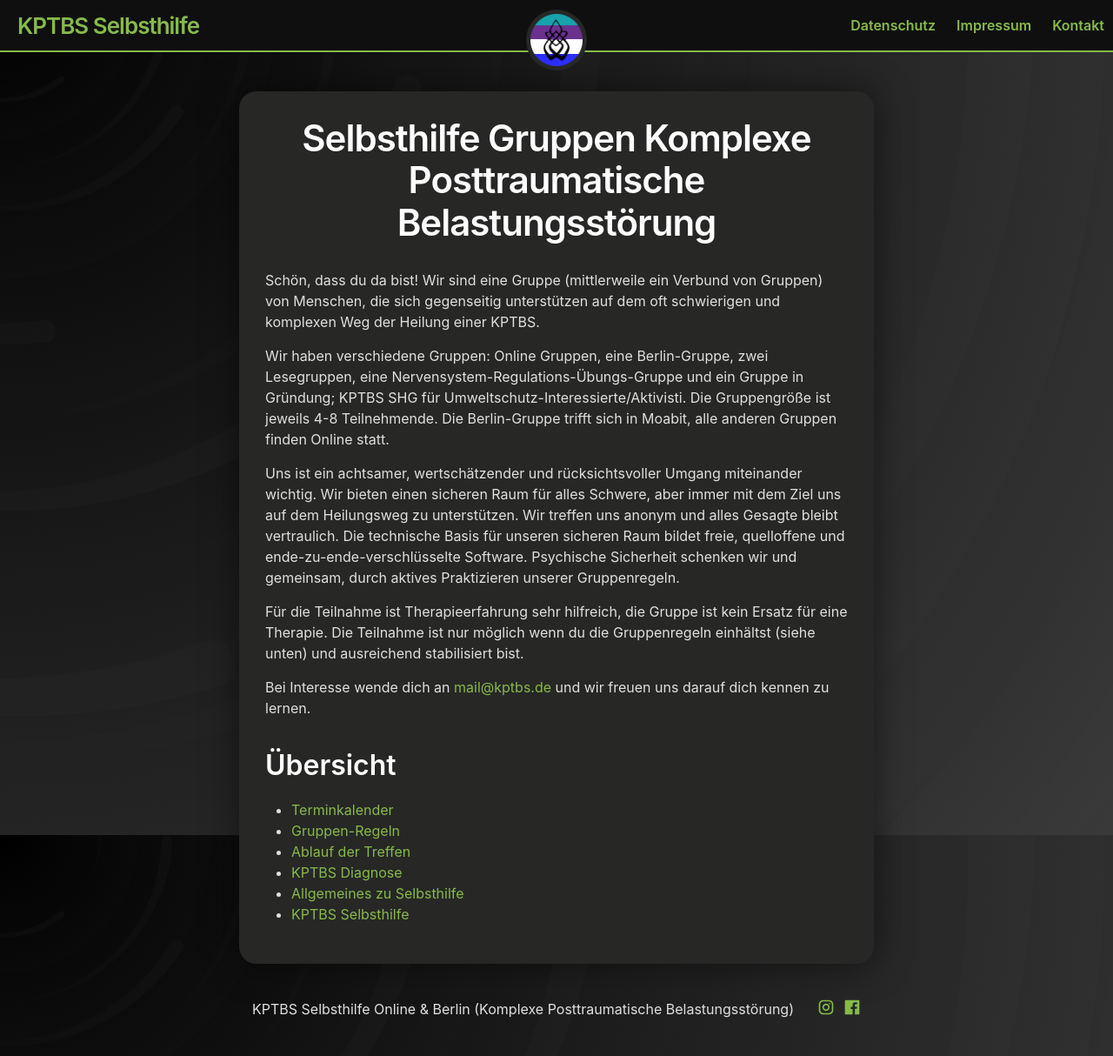
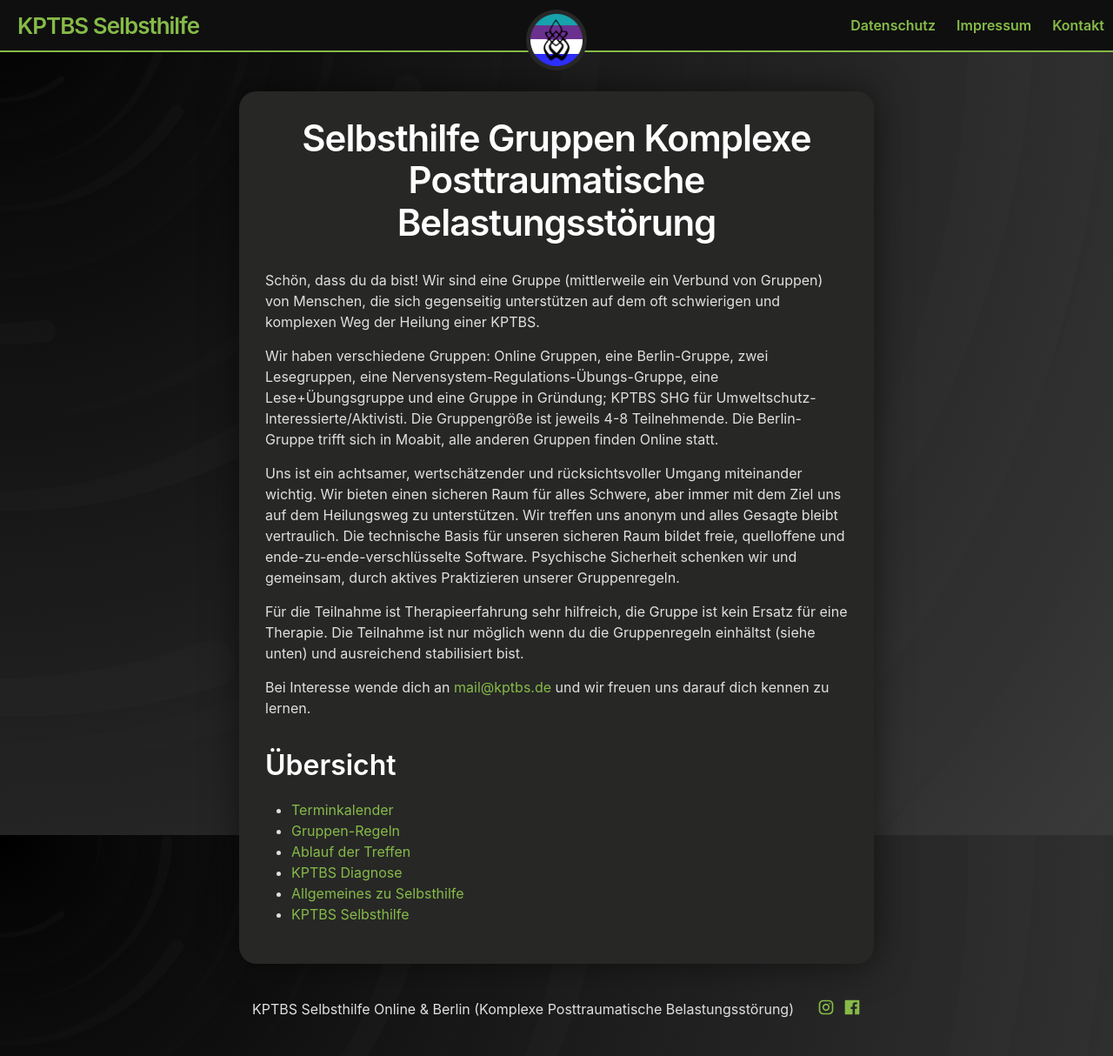
Before and after one commit to 3xz/k-ptbs, a Jekyll site: the page built from _posts/2023-07-18-willkommen.md, in a window 1280 px wide and 1214 px high. Shown: the whole window at 87% size. Built offline with Jekyll 4.4.1, drawn with Linux system fonts in a browser that asks for light colours.

Commit message:
Update 2023-07-18-willkommen.md

```diff
--- a/_posts/2023-07-18-willkommen.md
+++ b/_posts/2023-07-18-willkommen.md
@@ -5,7 +5,7 @@ title: Selbsthilfe Gruppen Komplexe Posttraumatische Belastungsstörung
 
 Schön, dass du da bist! Wir sind eine Gruppe (mittlerweile ein Verbund von Gruppen) von Menschen, die sich gegenseitig unterstützen auf dem oft schwierigen und komplexen Weg der Heilung einer KPTBS.
 
-Wir haben verschiedene Gruppen: Online Gruppen, eine Berlin-Gruppe, zwei Lesegruppen, eine Nervensystem-Regulations-Übungs-Gruppe und ein Gruppe in Gründung; KPTBS SHG für Umweltschutz-Interessierte/Aktivisti. Die Gruppengröße ist jeweils 4-8 Teilnehmende. Die Berlin-Gruppe trifft sich in Moabit, alle anderen Gruppen finden Online statt.
+Wir haben verschiedene Gruppen: Online Gruppen, eine Berlin-Gruppe, zwei Lesegruppen, eine Nervensystem-Regulations-Übungs-Gruppe, eine Lese+Übungsgruppe und eine Gruppe in Gründung; KPTBS SHG für Umweltschutz-Interessierte/Aktivisti. Die Gruppengröße ist jeweils 4-8 Teilnehmende. Die Berlin-Gruppe trifft sich in Moabit, alle anderen Gruppen finden Online statt.
 
 Uns ist ein achtsamer, wertschätzender und rücksichtsvoller Umgang miteinander wichtig. Wir bieten einen sicheren Raum für alles Schwere, aber immer mit dem Ziel uns auf dem Heilungsweg zu unterstützen. Wir treffen uns anonym und alles Gesagte bleibt vertraulich. Die technische Basis für unseren sicheren Raum bildet freie, quelloffene und ende-zu-ende-verschlüsselte Software. Psychische Sicherheit schenken wir und gemeinsam, durch aktives Praktizieren unserer Gruppenregeln.
 
```
